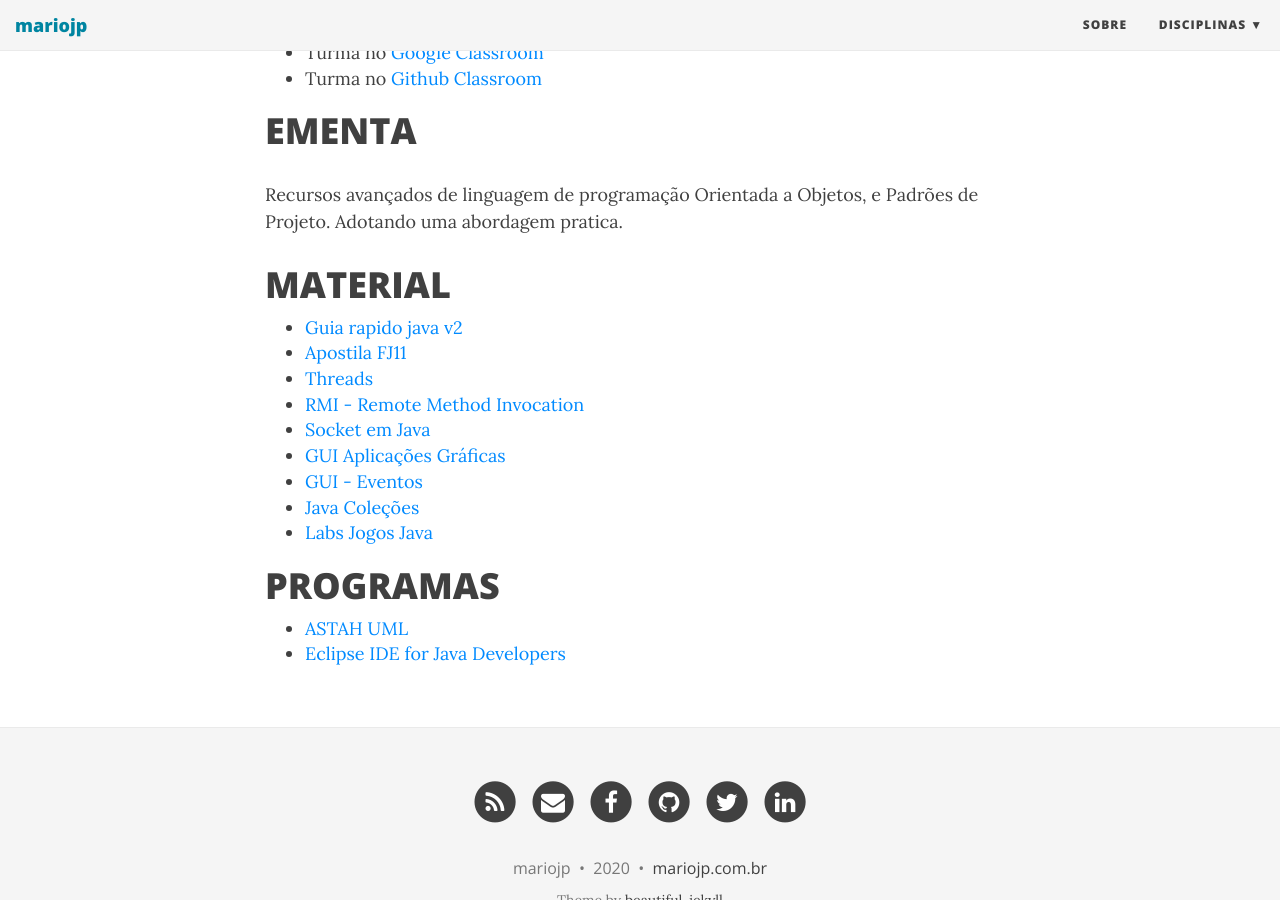
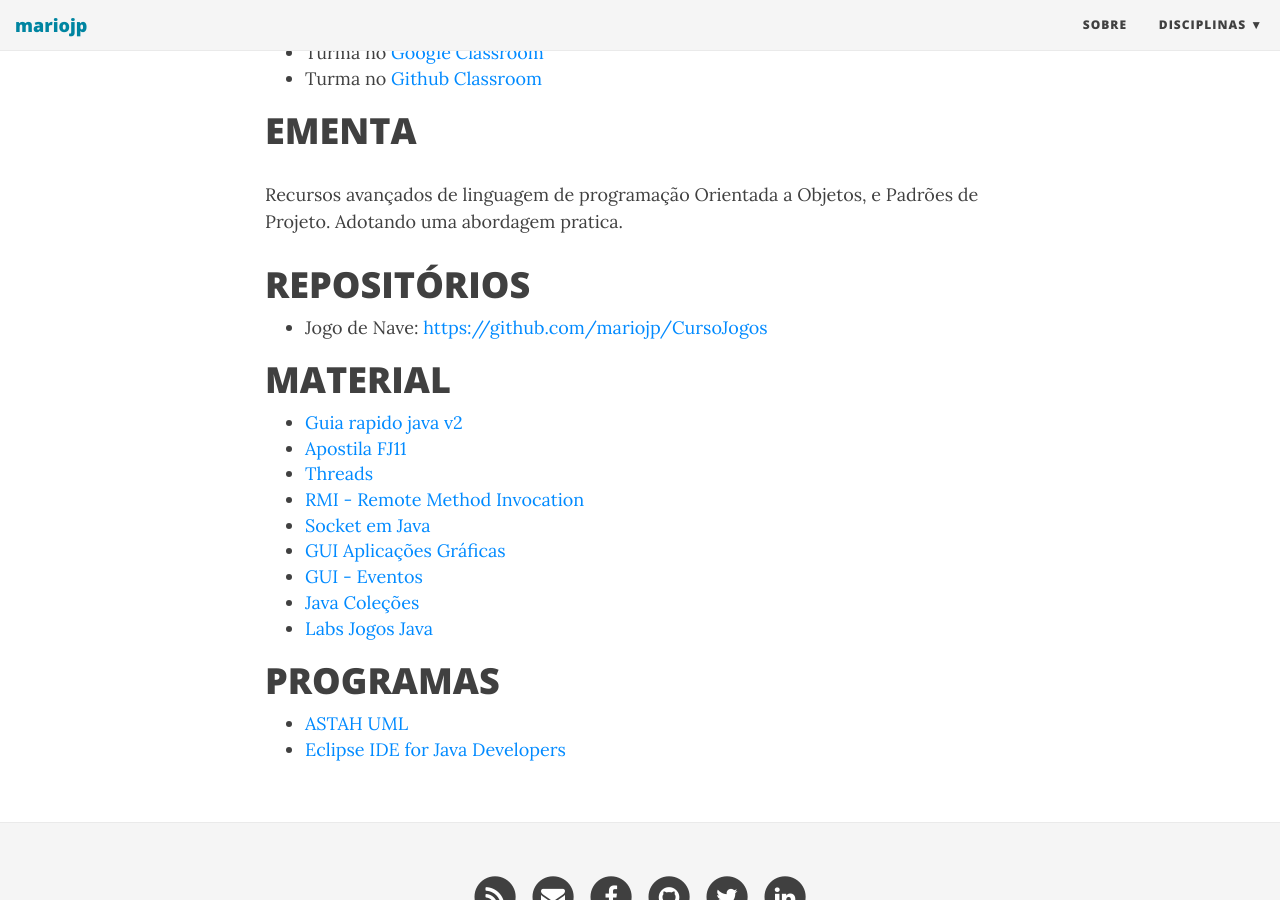
Before and after one commit to mariojp/mariojp.github.io, a Jekyll site: the page built from dooa20201.md, in a window 1280 px wide and 900 px high, scrolled down 357 px. Built offline with Jekyll 4.4.1, drawn with Linux system fonts in a browser that asks for light colours; nearby versions of some CDN libraries.

Commit message:
Update dooa20201.md

```diff
--- a/dooa20201.md
+++ b/dooa20201.md
@@ -13,6 +13,9 @@ subtitle: Programação Orientada a Objetos Avançada
 # EMENTA
 Recursos avançados de linguagem de programação Orientada a Objetos, e Padrões de Projeto. Adotando uma abordagem pratica.
 
+# REPOSITÓRIOS
+- Jogo de Nave: [https://github.com/mariojp/CursoJogos](https://github.com/mariojp/CursoJogos)
+
 # MATERIAL
 - [Guia rapido java v2](https://www.slideshare.net/mariojp/guia-rapido-java-v2)
 - [Apostila FJ11 ](https://www.caelum.com.br/download/caelum-java-objetos-fj11.pdf)
```
